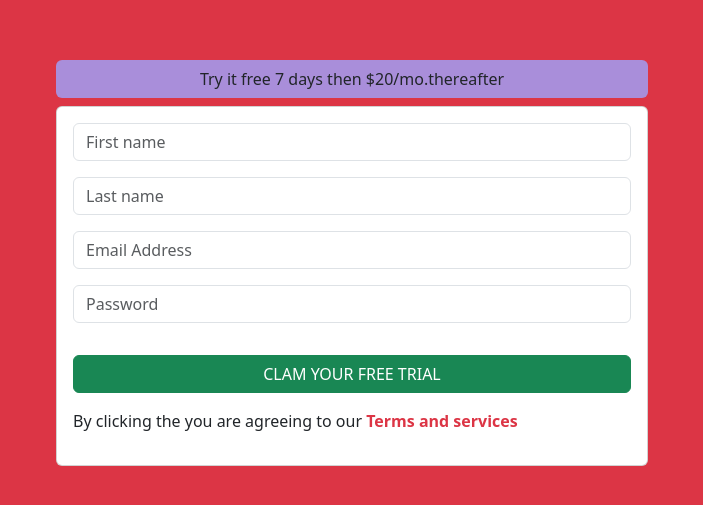
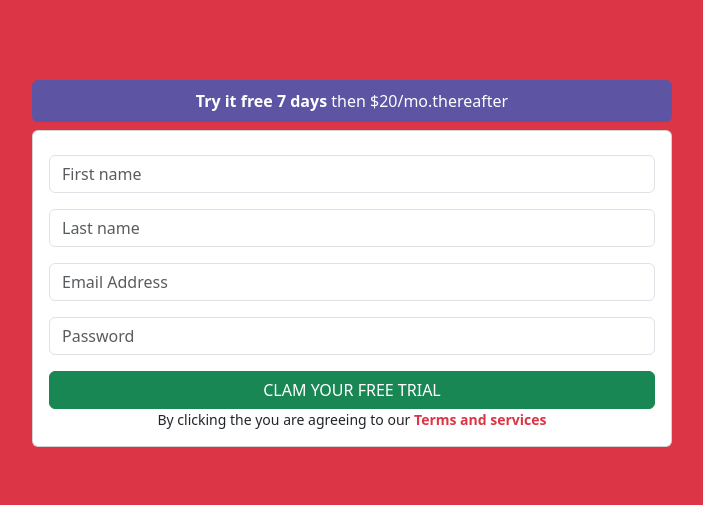
Before and after one commit to Petch170/bootstrap-12-form-works, a plain HTML site: page index.html in a window 1280 px wide. Shown: the part 137-642 px from the top of the page, without its empty margins (288-991 px from the left). Drawn offline with nearby package versions, Linux system fonts and the light colour scheme.

Commit message:
workshop3

```diff
--- a/index.html
+++ b/index.html
@@ -20,34 +20,50 @@
 
 <body>
 
-  <div class="d-flex flex-column justify-content-center align-items-center vh-100 gap-4 p-5 bg-danger">
-  <div class="d-grid gap-2 w-50">
-    <button type="button" class="btn btn-color">Try it free 7 days then $20/mo.thereafter</button>
+  <div class="d-flex flex-column justify-content-center align-items-center vh-100 gap-4 bg-danger">
+    <!-- main btn -->
+    <div class="d-grid col-xxl-4 col-lg-6 col-md-8 col-sm-12 gap-2">
+      <button type="button" class="btn btn-color p-2 text-white"><strong>Try it free 7 days </strong>then $20/mo.thereafter</button>
+      <!-- form -->
       <form class="needs-validation" novalidate>
-      <div class="card bg-white p-3 gap-3">
+        <div class="card bg-white px-3 pt-4 gap-3">
+          <div>
             <input class="form-control" type="text" aria-label="firstname" placeholder="First name" required>
             <div id="validationfirstname" class="invalid-feedback">
-          Error!
+              Please input your firstname!
             </div>
+          </div>
+          <div>
             <input class="form-control" type="text" aria-label="lastname" placeholder="Last name" required>
             <div id="validationlastname" class="invalid-feedback">
-          Error!
+              Please input your lastname!
             </div>
+          </div>
+          <div>
             <input type="email" class="form-control" id="InputEmail" aria-describedby="emailHelp"
               placeholder="Email Address" required>
             <div id="validationInputEmailFeedback" class="invalid-feedback">
-          Error!
+              Please input your email!
             </div>
+          </div>
+          <div>
             <input type="password" class="form-control" id="InputPassword" placeholder="Password" required>
             <div id="validationInputPassword" class="invalid-feedback">
-          Error!
+              Please input your Password!
             </div>
+          </div>
+          <!-- alert -->
+          <div>
             <div id="liveAlertPlaceholder"></div>
+            <!-- btn submit -->
             <button type="submit" class="d-grid col-12 btn btn-success">CLAM YOUR FREE TRIAL</button>
-        <p>By clicking the you are agreeing to our <span class="text-danger fw-bold" data-bs-toggle="modal"
-            data-bs-target="#exampleModal">Terms and services</span></p>
+            <p class="terms text-center">By clicking the you are agreeing to our <a href="#"
+                class="text-decoration-none text-danger fw-bold" data-bs-toggle="modal"
+                data-bs-target="#exampleModal">Terms and services</a></p>
+          </div>
         </div>
       </form>
+      <!-- modal in Terms and services -->
       <div class="modal fade" id="exampleModal" tabindex="-1" aria-labelledby="exampleModalLabel" aria-hidden="true">
         <div class="modal-dialog">
           <div class="modal-content">
@@ -60,9 +76,7 @@
               quisquam illum saepe explicabo rerum. Explicabo, nesciunt quae esse mollitia ex illo asperiores molestiae
               culpa aut atque eligendi?
             </div>
-          <!-- <div class="modal-footer">
-              <button type="button" class="btn btn-secondary" data-bs-dismiss="modal">Close</button>
-            </div> -->
+
           </div>
         </div>
       </div>
@@ -81,5 +95,9 @@
   <!-- <p>By clicking the you are agreeing to our <span class="text-danger fw-bold">Terms and services</span></p> -->
   <!-- </div> -->
   <!-- </div> -->
+    <!-- <div class="modal-footer">
+              <button type="button" class="btn btn-secondary" data-bs-dismiss="modal">Close</button>
+            </div> -->
 </body>
+
 </html>
--- a/styles.css
+++ b/styles.css
@@ -1,3 +1,10 @@
 .btn-color{
-    background: rgb(169, 142, 218);
+    background: rgb(93, 84, 164);
 }
+
+.btn-color:hover{
+    background: rgb(93, 84, 164);
+}
+.terms{
+    font-size: 14px;
+}
```
Lines whose indentation alone changed are shown as unchanged.
